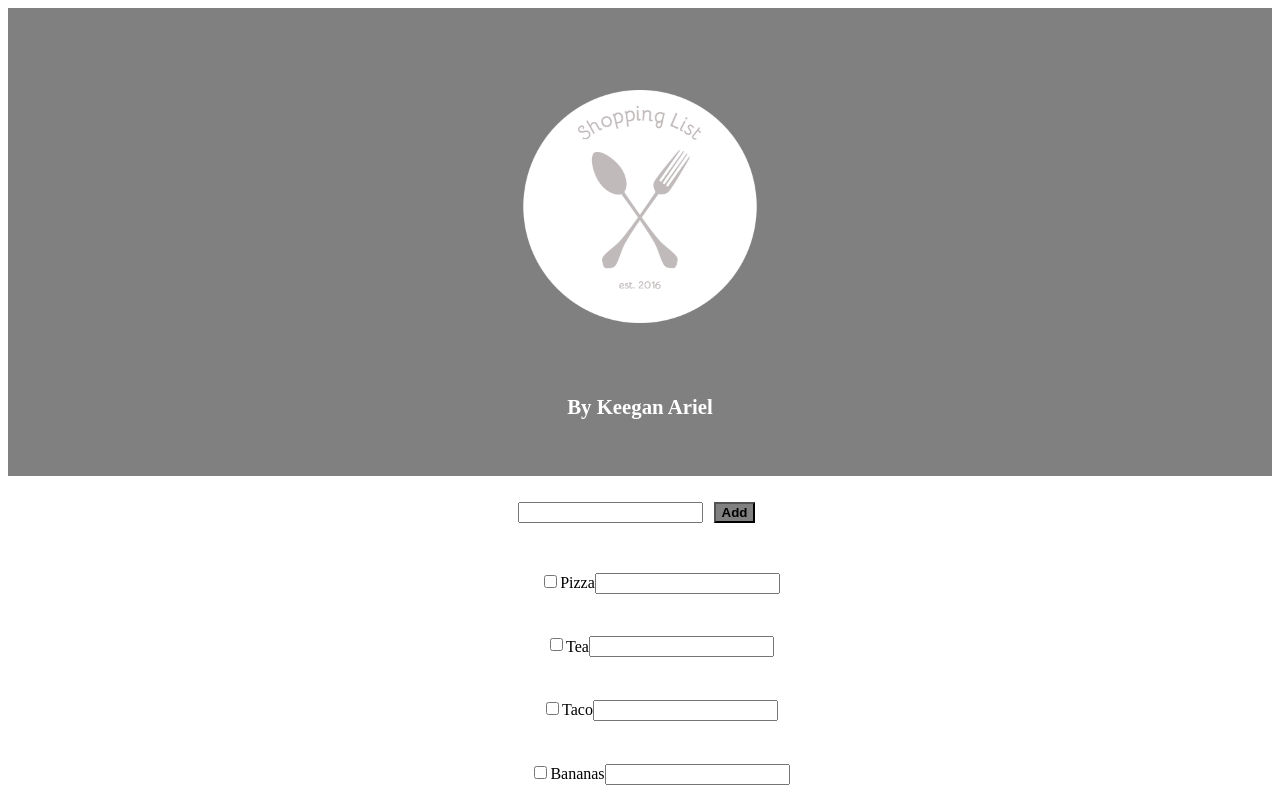
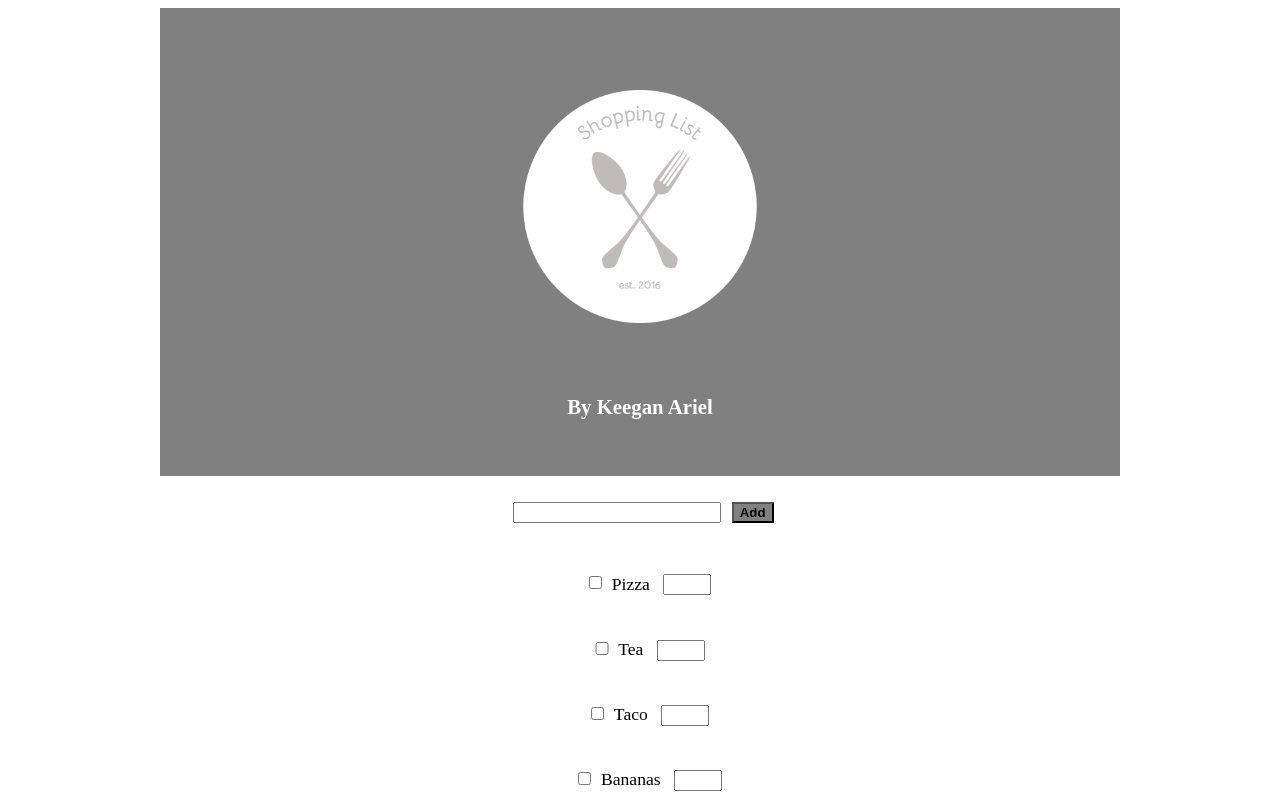
Before and after one commit to KeeganAriel/shoppinglist, a plain HTML site: page index.html in a window 1280 px wide. Drawn offline with Linux system fonts and the light colour scheme.

Commit message:
css: formating input

```diff
--- a/main.css
+++ b/main.css
@@ -3,6 +3,8 @@ header {
 	text-align: center;
 	padding-bottom: 2.5em;
 	padding-top: 2em;
+	width: 960px;
+	margin: auto;
 
 }
 
@@ -21,11 +23,14 @@ header h2 {
 	font-size: 1.3em;
 	padding-top: -1em;
 	color: white;
+	text-align: center;
 
 }
 
 main {
 	text-align: center;
+	width: 960px;
+	margin: auto;
 
 }
 
@@ -35,20 +40,36 @@ main button {
 	margin: .5em;
 }
 
-main button :hover {
+main button:hover {
 	background-color: black;
+	color: white;
 }
 
-main button :active {
+main button:active {
 	position:relative;
-	top:1px;
+	top: 1px;
+}
+
+main > input:first-child {
+	width: 15em;
 }
 
 main input {
 	margin-top: 2em;
+	width: 3em;
+	margin-left: 1em;
+}
+
+input[type=checkbox] {
+	width: 2em;
+}
+
+main ul {
+	padding: 0em;
 }
 
 main li {
 	list-style-type: none;
 	margin-top: 1em;
+	font-size: 1.1em;
 }
```
